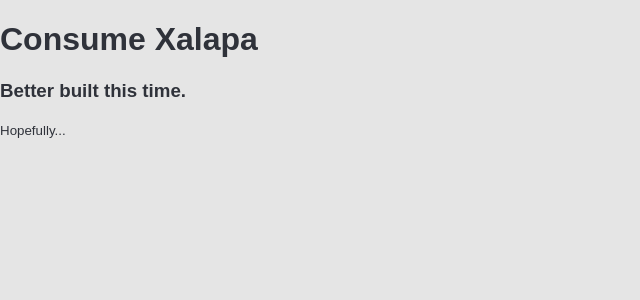
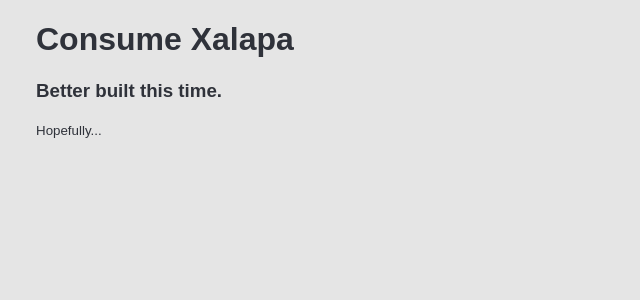
Before and after one commit to JoseCrz/consume-xalapa, a Next.js app: page / in a window 1280 px wide. Shown: the top 300 px of the page, without its empty margins (0-640 px from the left). Built offline with nearby package versions, Linux system fonts and the light colour scheme.

Commit message:
Add Style to Layout Component

```diff
--- a/components/Layout/index.js
+++ b/components/Layout/index.js
@@ -1,5 +1,7 @@
 import React from "react";
 
+import { Main } from "./style";
+
 export const Layout = ({ children }) => {
-  return <main>{children}</main>;
+  return <Main>{children}</Main>;
 };
--- /dev/null
+++ b/components/Layout/style.js
@@ -0,0 +1,8 @@
+import styled from "styled-components";
+
+export const Main = styled.main`
+  width: 100%;
+  max-width: 1300px;
+  padding: 0 36px;
+  margin: 0 auto;
+`;
```
